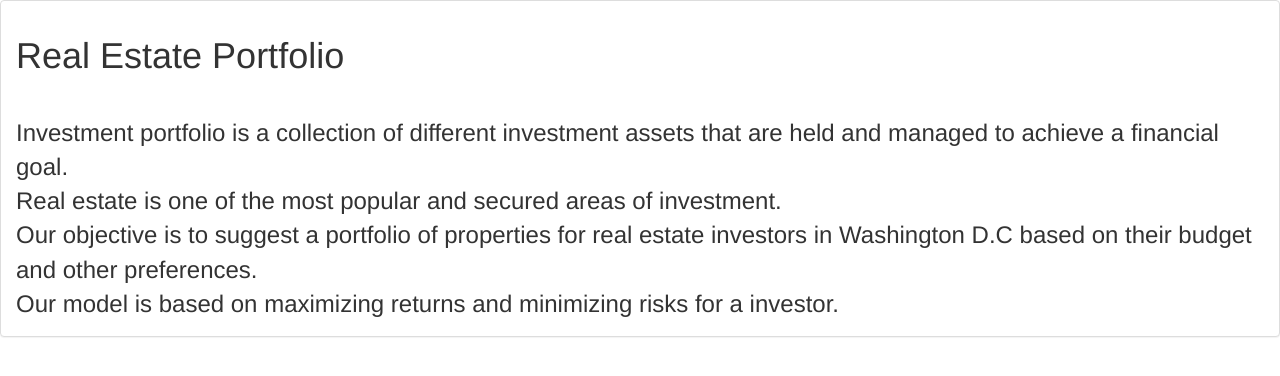
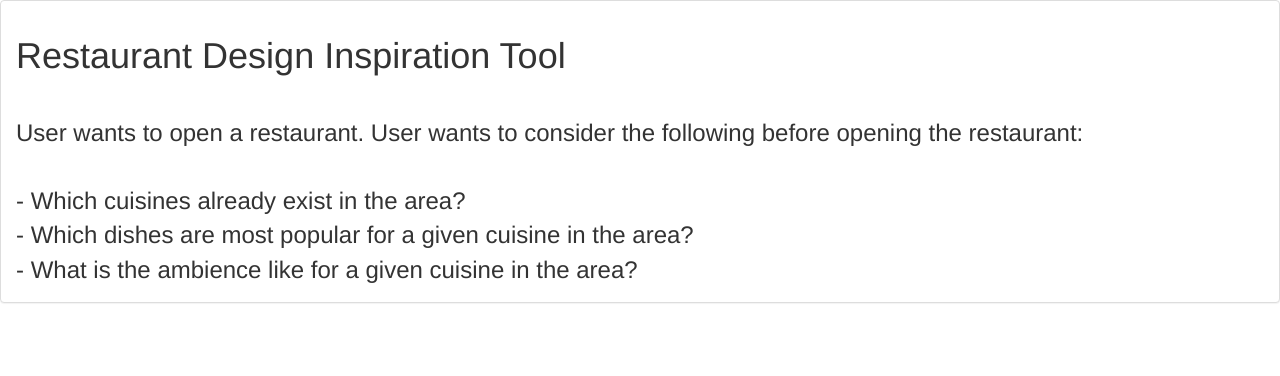
Before and after one commit to sawlani/bds_project, a Flask app: template code/website/templates/index.html in a window 1280 px wide. Shown: the top 376 px of the page. Run offline with Flask 2, Linux system fonts and the light colour scheme; the template is opened without the code that fills it, so the values that code supplies are empty; some libraries are stand-ins or nearby versions.

Commit message:
Changing home page and fixing sliding.

```diff
--- a/code/website/app.py
+++ b/code/website/app.py
@@ -247,7 +247,7 @@ def nav_init(app):
     @nav.navigation()
     def mynavbar():
         return Navbar(
-            'Real Estate Portfolio',
+            'Restaurant Design Inspiration Tool',
             View('Home', 'main'),
             View('Visualization', 'vis'),
         )
--- a/code/website/static/js/vis.js
+++ b/code/website/static/js/vis.js
@@ -111,7 +111,6 @@ function getImages(){
 }
 
 function displayGallery(images, img_labels, label) {
-  console.log(label);
   var photoIndex = [];
   var gallery = document.getElementById(label + '_gallery');
   for (i=0;i<images.length;i++){
@@ -126,7 +125,6 @@ function displayGallery(images, img_labels, label) {
     currSlideContainer.appendChild(para);
 
     for(j=0;j<images[i].length;j++){
-      console.log(images[i][j]);
       var slide = getSlide(images[i][j]);
       slide.style.display = 'none';
 
@@ -182,7 +180,7 @@ function showSlides(flag, index, label) {
   var x = document.getElementById(label + '_gallery').getElementsByClassName(slideId)[index].getElementsByClassName('slide');
   var photoIndex = indices[label];
   photoIndex[index] = photoIndex[index] + flag * numImages
-  if(photoIndex[index] >= x.length) photoIndex[index] = photoIndex[index] % x.length;
+  if(photoIndex[index] >= x.length) photoIndex[index] = photoIndex[index] - flag * numImages;
   if(photoIndex[index] < 0) photoIndex[index] = 0;
 
   for (i = 0; i < x.length; i++) {
--- a/code/website/templates/index.html
+++ b/code/website/templates/index.html
@@ -6,10 +6,13 @@
 {% block content %}
 <div class="panel panel-default">
     <div class="panel-body">
-        <h1>Real Estate Portfolio</h1>
+        <h1>Restaurant Design Inspiration Tool</h1>
     </div>
   <div class="panel-body">
-        Investment portfolio is a collection of different investment assets that are held and managed to achieve a financial goal. <br/> Real estate is one of the most popular and secured areas of investment. <br/> Our objective is to suggest a portfolio of properties for real estate investors in Washington D.C based on their budget and other preferences. <br/> Our model is based on maximizing returns and minimizing risks for a investor.
+        User wants to open a restaurant. User wants to consider the following before opening the restaurant: <br/><br/>
+			- Which cuisines already exist in the area? <br/>
+			- Which dishes are most popular for a given cuisine in the area? <br/>
+			- What is the ambience like for a given cuisine in the area? <br/>
   </div>
 </div>
 {% endblock %}
```
